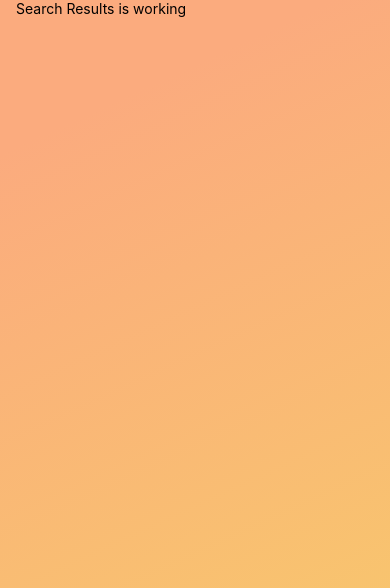
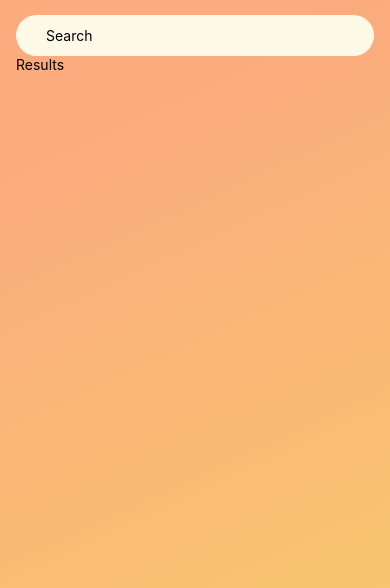
Before and after one commit to Tabsdrisbidmamul/recipe-inspire, a React Native app: screen /SearchResults in a window 390 px wide. Shown: the top 588 px of the page. Built offline with nearby package versions, Linux system fonts and the light colour scheme.

Commit message:
keyboard dismissible view

```diff
--- a/components/Inputs/SearchField.tsx
+++ b/components/Inputs/SearchField.tsx
@@ -1,5 +1,5 @@
 import { observer } from 'mobx-react-lite';
-import React from 'react';
+import React, { useState } from 'react';
 import { Pressable, TextInput, View, Text, StyleSheet } from 'react-native';
 import { Ionicons } from '@expo/vector-icons';
 import { globalStyles } from '../../constants/globalStyles';
@@ -23,6 +23,7 @@ interface IProps {
 export default observer(function SearchField({ mode }: IProps) {
   const insets = useSafeAreaInsets();
   const navigation = useNavigation();
+  const [textInputValue, setTextInputValue] = useState('');
 
   const height = insets.top + globalConstants.insetHeight;
 
@@ -50,7 +51,17 @@ export default observer(function SearchField({ mode }: IProps) {
       break;
     }
     case 'input': {
-      content = <></>;
+      content = (
+        <View>
+          <TextInput
+            placeholder="Search"
+            value={textInputValue}
+            onChangeText={setTextInputValue}
+            style={styles.textInput}
+            autoFocus
+          />
+        </View>
+      );
     }
   }
 
@@ -75,12 +86,6 @@ const styles = StyleSheet.create({
     paddingVertical: 12,
     flex: 2,
   },
-  icon: {
-    ...globalStyles.icon,
-  },
-  buttonText: {
-    ...globalStyles.baseText,
-  },
   iconContainer: {
     marginLeft: 15,
     width: 50,
@@ -91,9 +96,23 @@ const styles = StyleSheet.create({
     alignItems: 'center',
     justifyContent: 'center',
   },
+
+  icon: {
+    ...globalStyles.icon,
+  },
   cameraIcon: {
     color: colors.whites.pastel,
-
     fontSize: 35,
   },
+
+  buttonText: {
+    ...globalStyles.baseText,
+  },
+
+  textInput: {
+    borderRadius: 100,
+    ...globalStyles.searchButtonBackgroundColor,
+    paddingHorizontal: 30,
+    paddingVertical: 12,
+  },
 });
--- a/components/Root/RootView.tsx
+++ b/components/Root/RootView.tsx
@@ -8,6 +8,7 @@ import { globalStyles } from '../../constants/globalStyles';
 interface IProps {
   children: JSX.Element[] | JSX.Element;
   isScrollable?: boolean;
+  isKeyboardDismissible?: boolean;
 }
 
 /**
@@ -15,7 +16,7 @@ interface IProps {
  * @param param0
  * @returns
  */
-export default function RootView({ children, isScrollable }: IProps) {
+export default function RootView({ children, isScrollable, isKeyboardDismissible }: IProps) {
   return (
     <LinearGradient
       style={[styles.root]}
@@ -26,7 +27,13 @@ export default function RootView({ children, isScrollable }: IProps) {
     >
       {isScrollable ? (
         <View style={[styles.container]}>
-          <ScrollView style={styles.scrollContainer}>{children}</ScrollView>
+          {isKeyboardDismissible ? (
+            <ScrollView keyboardDismissMode="on-drag" style={styles.scrollContainer}>
+              {children}
+            </ScrollView>
+          ) : (
+            <ScrollView style={styles.scrollContainer}>{children}</ScrollView>
+          )}
         </View>
       ) : (
         <View style={[styles.container]}>{children}</View>
--- a/screens/StackScreen/SearchResults.tsx
+++ b/screens/StackScreen/SearchResults.tsx
@@ -1,11 +1,20 @@
 import { observer } from 'mobx-react-lite';
 import RootView from '../../components/Root/RootView';
-import { Text } from 'react-native';
+import { KeyboardAvoidingView, Text } from 'react-native';
+import NavigationHeader from '../../components/Header/NavigationHeader';
+import SearchField from '../../components/Inputs/SearchField';
+import React from 'react';
 
+/**
+ * Screen for search results
+ */
 export default observer(function SearchResults() {
   return (
-    <RootView isScrollable>
-      <Text>Search Results is working</Text>
+    <RootView isScrollable isKeyboardDismissible>
+      <SearchField mode="input" />
+      <KeyboardAvoidingView>
+        <Text>Results</Text>
+      </KeyboardAvoidingView>
     </RootView>
   );
 });
```
